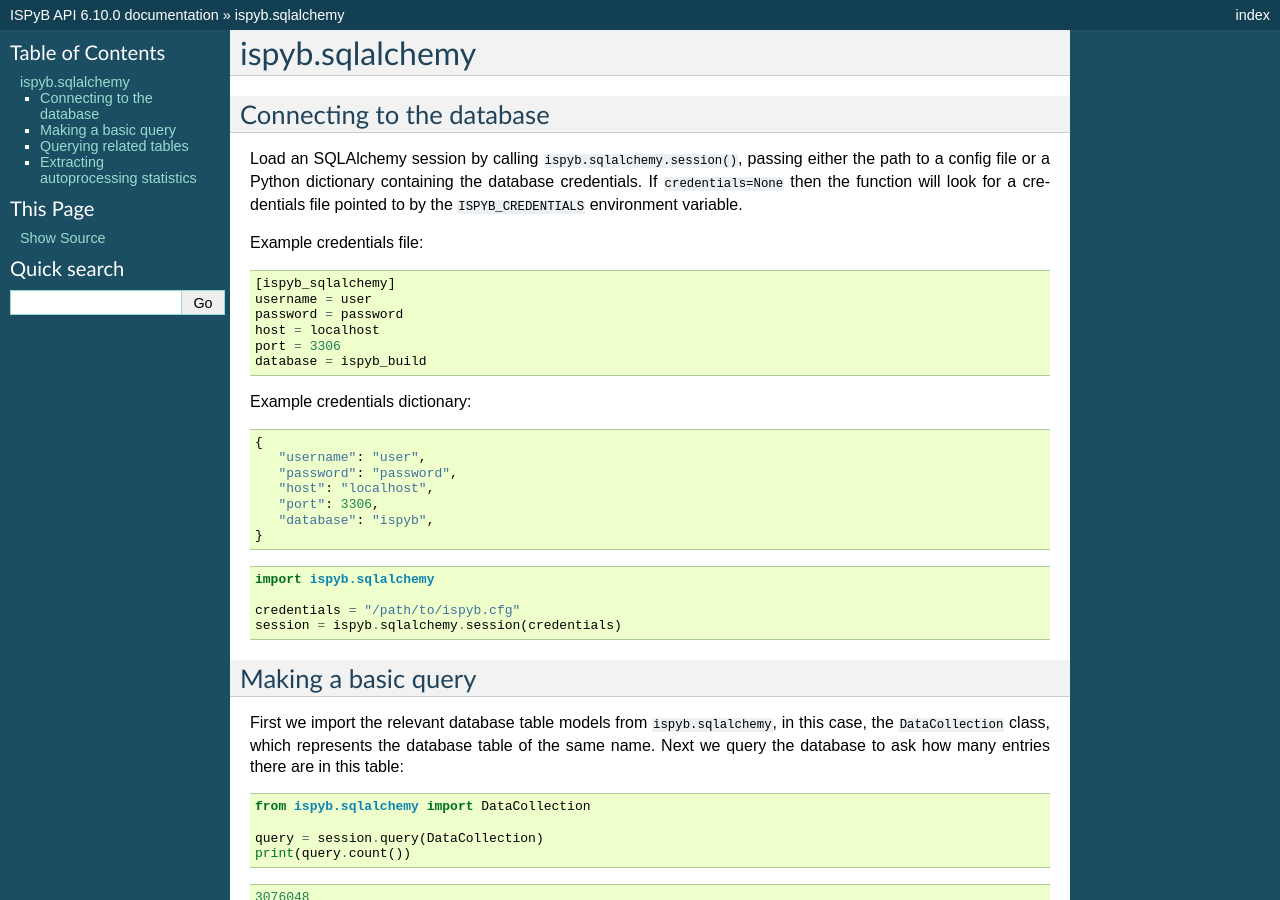
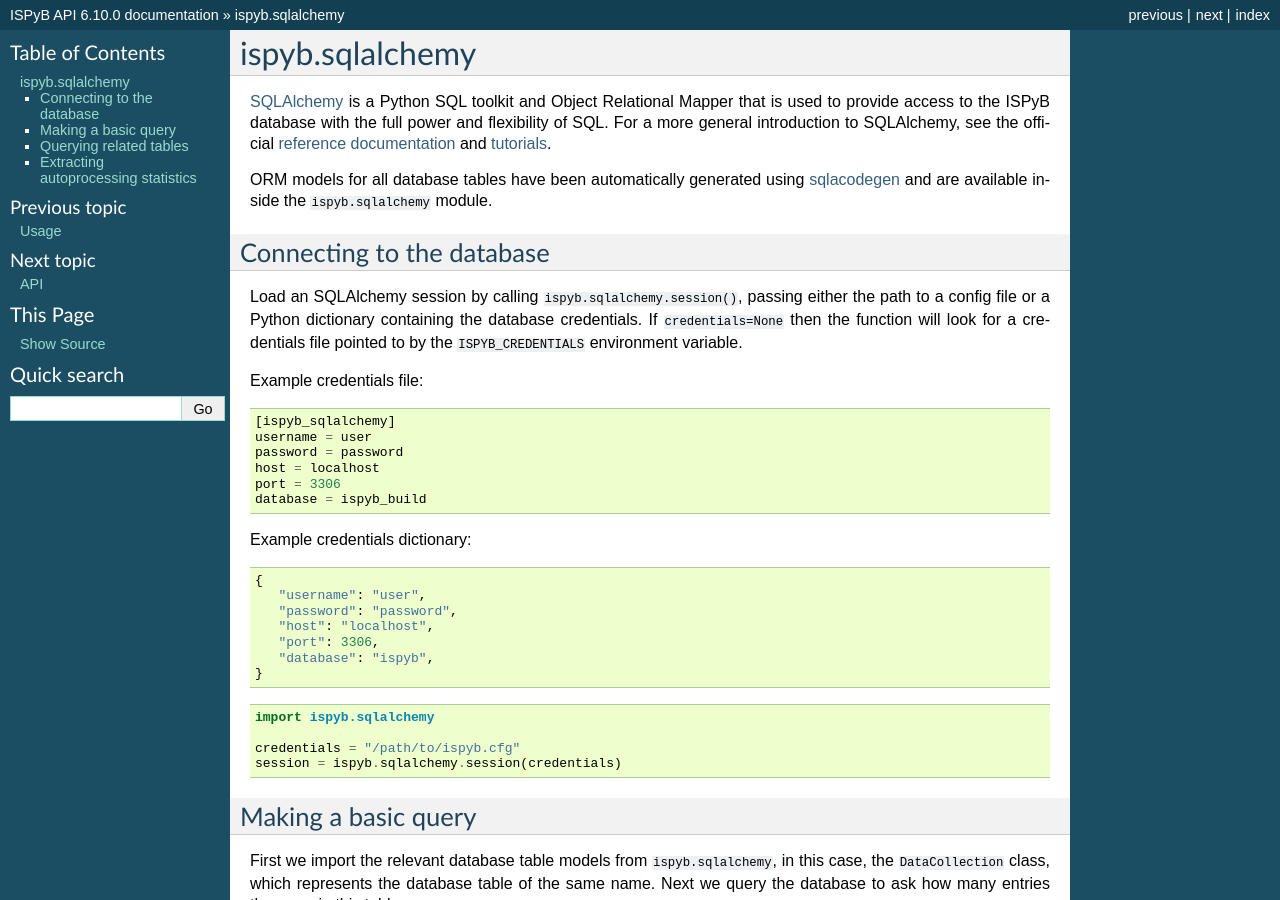
Before and after one commit to DiamondLightSource/ispyb-api, a Sphinx documentation site: the page built from docs/sqlalchemy.rst, in a window 1280 px wide and 900 px high. Built offline with Sphinx 7.4.7, drawn with Linux system fonts in a browser that asks for light colours.

Commit message:
Include ispyb.sqlalchemy in API docs
Mark legacy ispyb models as deprecated.

```diff
--- a/docs/index.rst
+++ b/docs/index.rst
@@ -7,9 +7,10 @@
 
    installation
    usage
+   sqlalchemy
    api
    contributing
    authors
    history
 
-.. include:: ../README.rst
+.. mdinclude:: ../src/ispyb/README.md
--- a/docs/sqlalchemy.rst
+++ b/docs/sqlalchemy.rst
@@ -1,6 +1,19 @@
 ================
 ispyb.sqlalchemy
 ================
+
+SQLAlchemy_ is a Python SQL toolkit and Object Relational Mapper that is used
+to provide access to the ISPyB database with the full power and flexibility of
+SQL. For a more general introduction to SQLAlchemy, see the official
+`reference documentation <https://docs.sqlalchemy.org/en/14/>`_ and
+`tutorials <https://docs.sqlalchemy.org/en/14/orm/quickstart.html>`_.
+
+ORM models for all database tables have been automatically generated using
+`sqlacodegen <https://github.com/agronholm/sqlacodegen>`_ and are available
+inside the ``ispyb.sqlalchemy`` module.
+
+.. _SQLAlchemy: https://www.sqlalchemy.org/
+
 
 Connecting to the database
 --------------------------
```
Also changed, not shown: docs/api.rst (+26 -0 lines).
